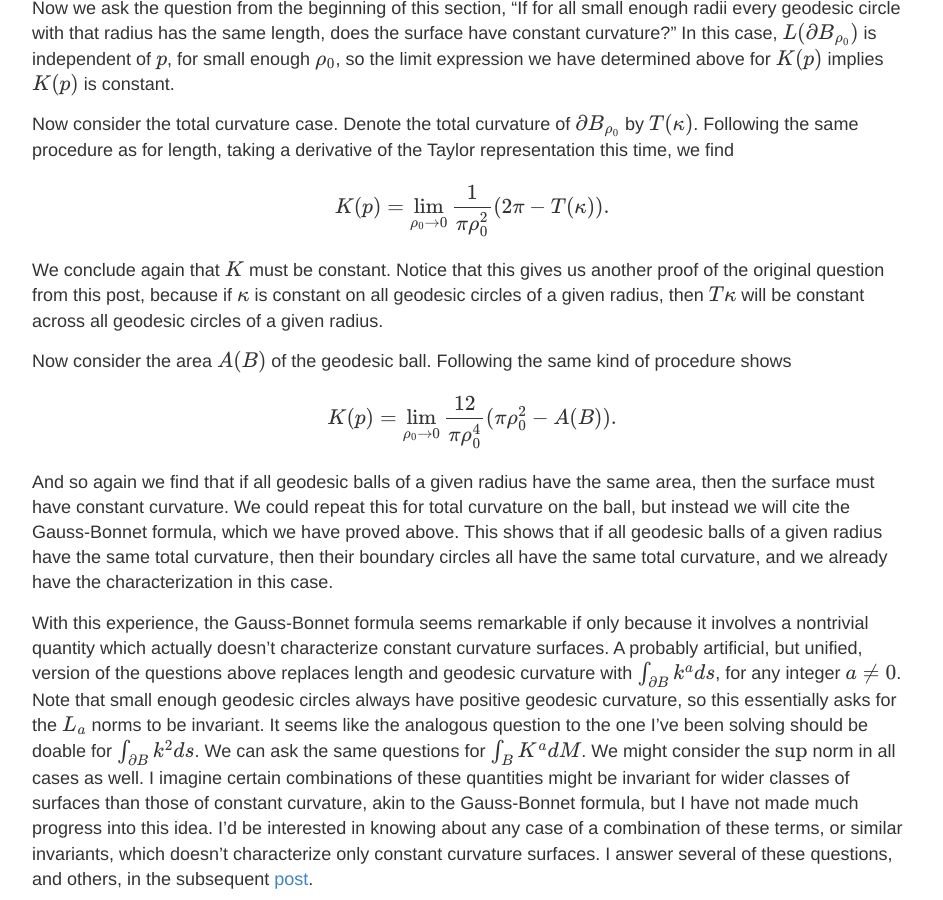
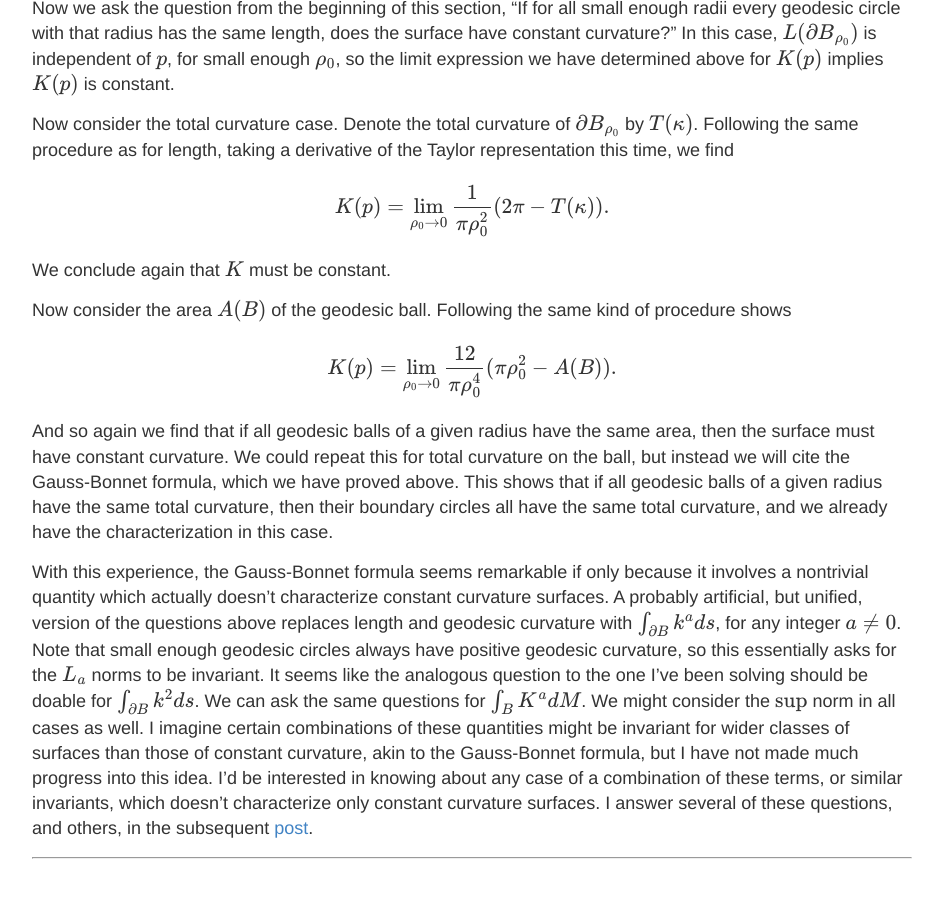
Before and after one commit to GeoffreySangston/GeoffreySangston.github.io, a Jekyll site: the page built from _posts/MathBlog/2021-06-21-Geodesic-Circles1.md, in a window 1280 px wide and 900 px high, scrolled down 8831 px. Shown: the whole window, without its empty margins (168-1111 px from the left). Built offline with Jekyll 4.4.1, drawn with Linux system fonts in a browser that asks for light colours; formulas are drawn with MathJax 3.

Commit message:
The last change was a mistake

```diff
--- a/_posts/MathBlog/2021-06-21-Geodesic-Circles1.md
+++ b/_posts/MathBlog/2021-06-21-Geodesic-Circles1.md
@@ -219,8 +219,7 @@ Now we ask the question from the beginning of this section, "If for all small en
 Now consider the total curvature case. Denote the total curvature of $\partial B\_{\rho_0}$ by $T(\kappa)$. Following the same procedure as for length, taking a derivative of the Taylor representation this time, we find
 \\[K(p) = \lim_{\rho_0 \to 0}\frac{1}{\pi\rho_0^2}(2\pi - T(\kappa)).\\]
 
-We conclude again that $K$ must be constant. Notice that this gives us another proof of the original question from this post, because if $\kappa$ is constant on all geodesic circles of
-a given radius, then $T\kappa$ will be constant across all geodesic circles of a given radius.
+We conclude again that $K$ must be constant.
 
 Now consider the area $A(B)$ of the geodesic ball. Following the same kind of procedure shows \\[K(p) = \lim_{\rho_0 \to 0}\frac{12}{\pi \rho_0^4}(\pi \rho_0^2 - A(B)).\\]
 And so again we find that if all geodesic balls of a given radius have the same area, then the surface must have constant curvature. We could repeat this for total curvature on the ball, but instead we will cite the Gauss-Bonnet formula, which we have proved above. This shows that if all geodesic balls of a given radius have the same total curvature, then their boundary circles all have the same total curvature, and we already have the characterization in this case.
```
